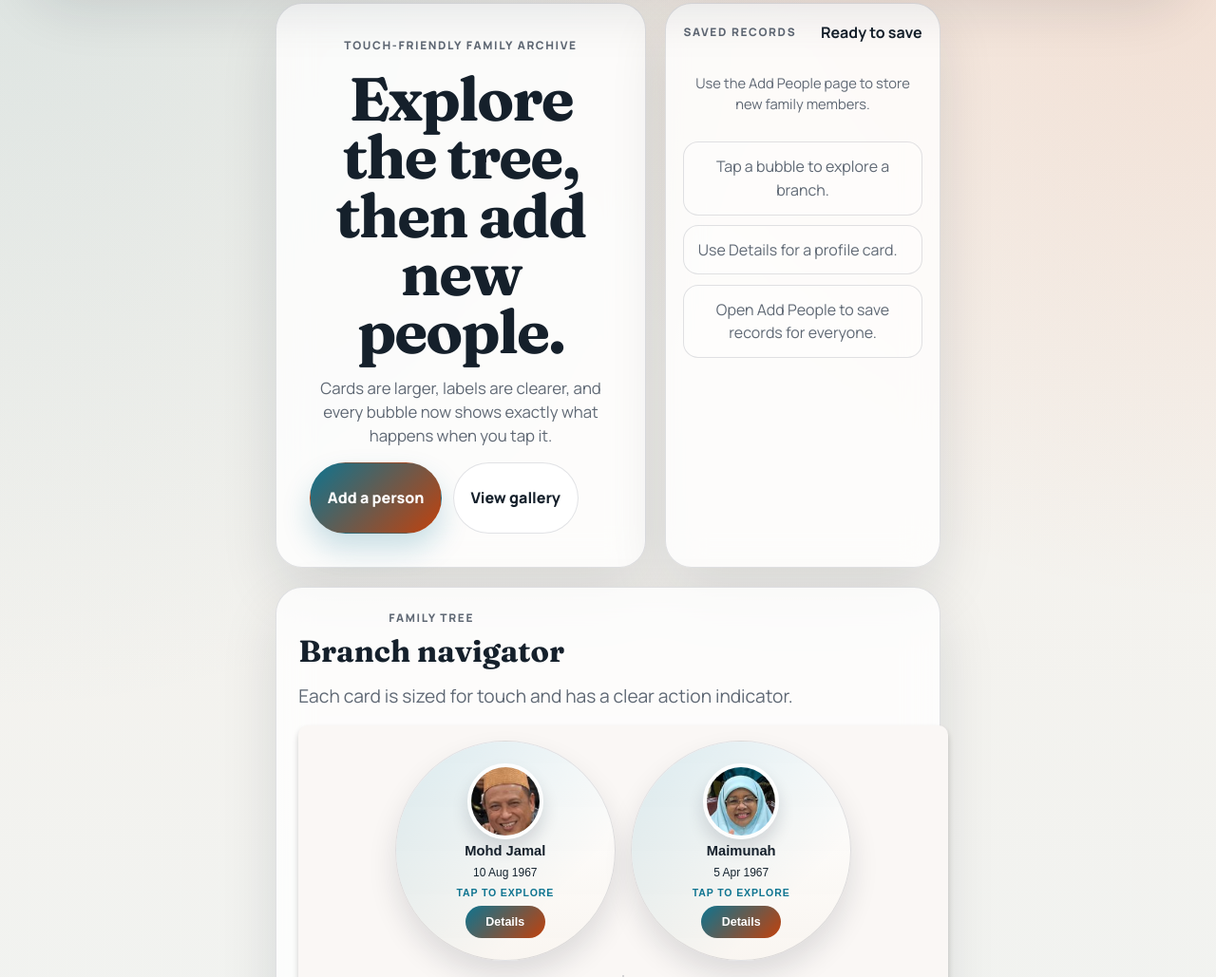
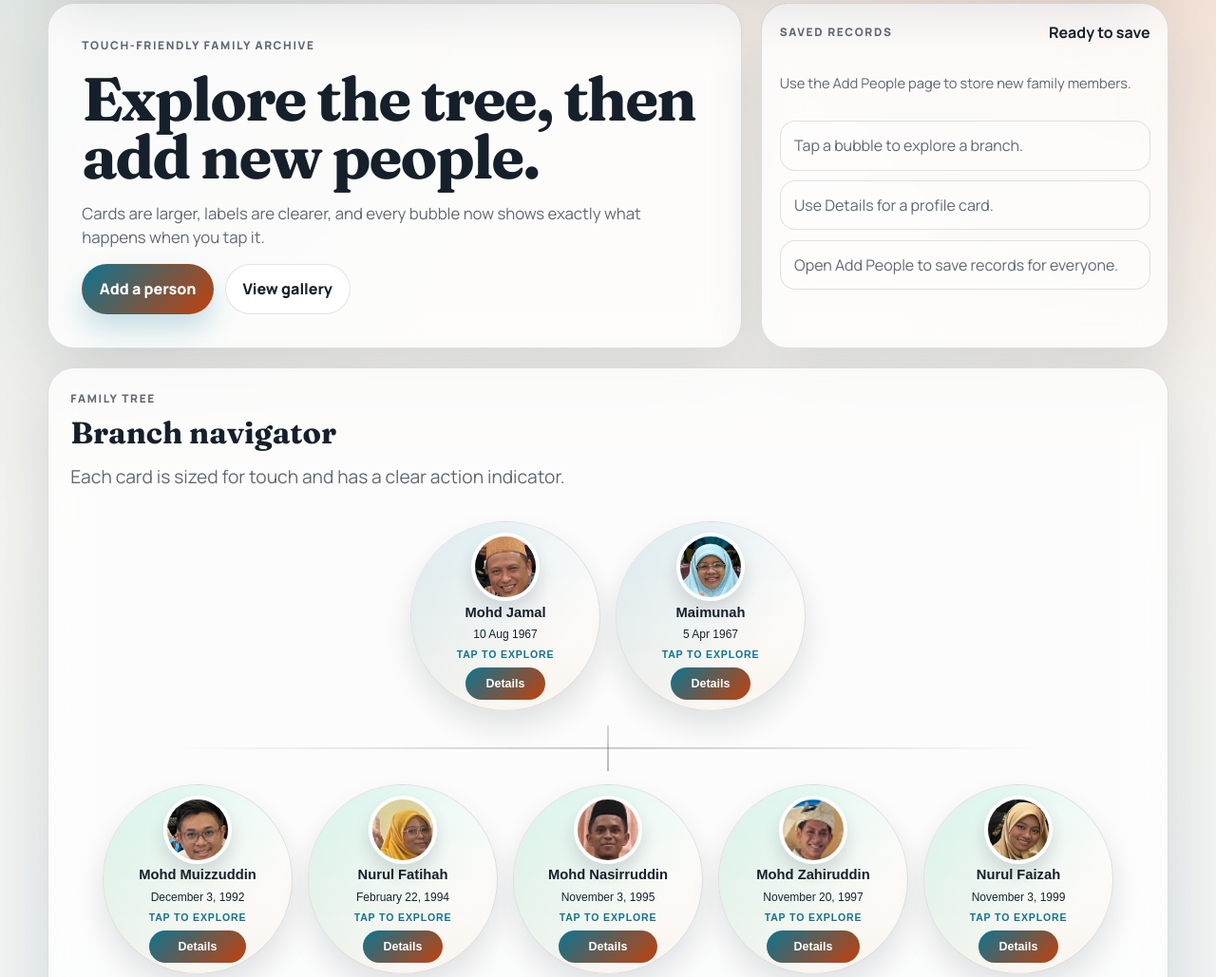
Before and after one commit to Iamatto01/SentinelTree, a plain HTML site: page index.html in a window 1280 px wide. Shown: the part 120-1149 px from the top of the page at 95% size. Drawn offline with Linux system fonts and the light colour scheme; no server answers.

Commit message:
Fix layout: global box-sizing, single-column form, narrower Add People page, kill horizontal scroll

```diff
--- a/style.css
+++ b/style.css
@@ -1,13 +1,16 @@
+
+/* Global box-sizing reset */
+*, *::before, *::after {
+    box-sizing: border-box;
+}
 
 body {
     min-height: 100vh;
-    display: flex;
-    flex-direction: column;
-    align-items: center;
-    justify-content: center;
-    background: #E8F1F5; /* Light Mode Background */
+    margin: 0;
+    background: #E8F1F5;
     color: #333;
     transition: background 0.4s ease, color 0.4s ease;
+    overflow-x: hidden;
 }
 
 body.night {
@@ -17,9 +20,8 @@
 
 /* Main Content Styling */
 main {
-    text-align: center;
+    text-align: left;
     padding: 2rem;
-    max-width: 700px;
 }
 
 h1 {
@@ -88,16 +90,14 @@
 
 #family-tree-container {
     display: flex;
-    flex-direction: column; /* Arranges levels vertically */
-    align-items: center; /* Centers each row horizontally */
-    gap: 2em; /* Adds spacing between levels */
+    flex-direction: column;
+    align-items: center;
+    gap: 2em;
     padding: 1em;
-    background-color: #faf7f5;
-    width: 100%; /* Takes the full width of the parent container */
-    max-width: none; /* Increase the maximum width to make it wider */
-    margin: 0 auto; /* Center the container horizontally */
-    box-shadow: 0 4px 6px rgba(0, 0, 0, 0.2); /* Optional shadow for aesthetics */
-    border-radius: 10px; /* Rounded corners for a modern look */
+    background: transparent;
+    width: 100%;
+    margin: 0 auto;
+    border-radius: 10px;
 }
 
 
@@ -956,7 +956,7 @@
 .form-grid {
     display: grid;
     gap: 1rem;
-    grid-template-columns: repeat(2, minmax(0, 1fr));
+    grid-template-columns: 1fr;
 }
 
 .field {
@@ -1146,9 +1146,19 @@
 }
 
 .narrow-shell {
-    max-width: 800px;
+    max-width: 680px;
     margin-left: auto;
     margin-right: auto;
+    padding-left: 1rem;
+    padding-right: 1rem;
+}
+
+.narrow-shell .hero {
+    grid-template-columns: 1fr;
+}
+
+.narrow-shell .hero-copy h1 {
+    font-size: clamp(1.6rem, 4vw, 2.4rem);
 }
 
 .tree-connector {
```
